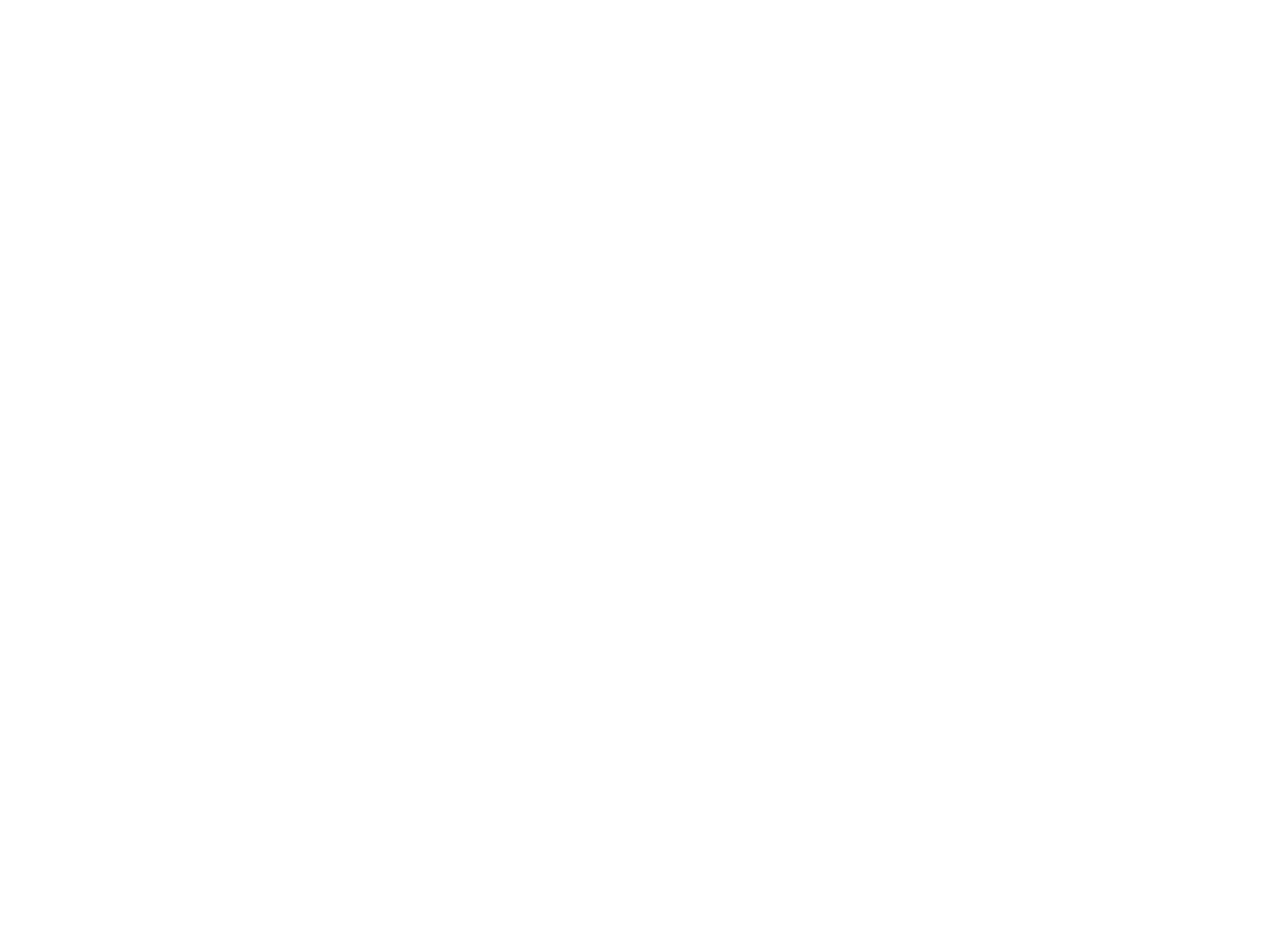
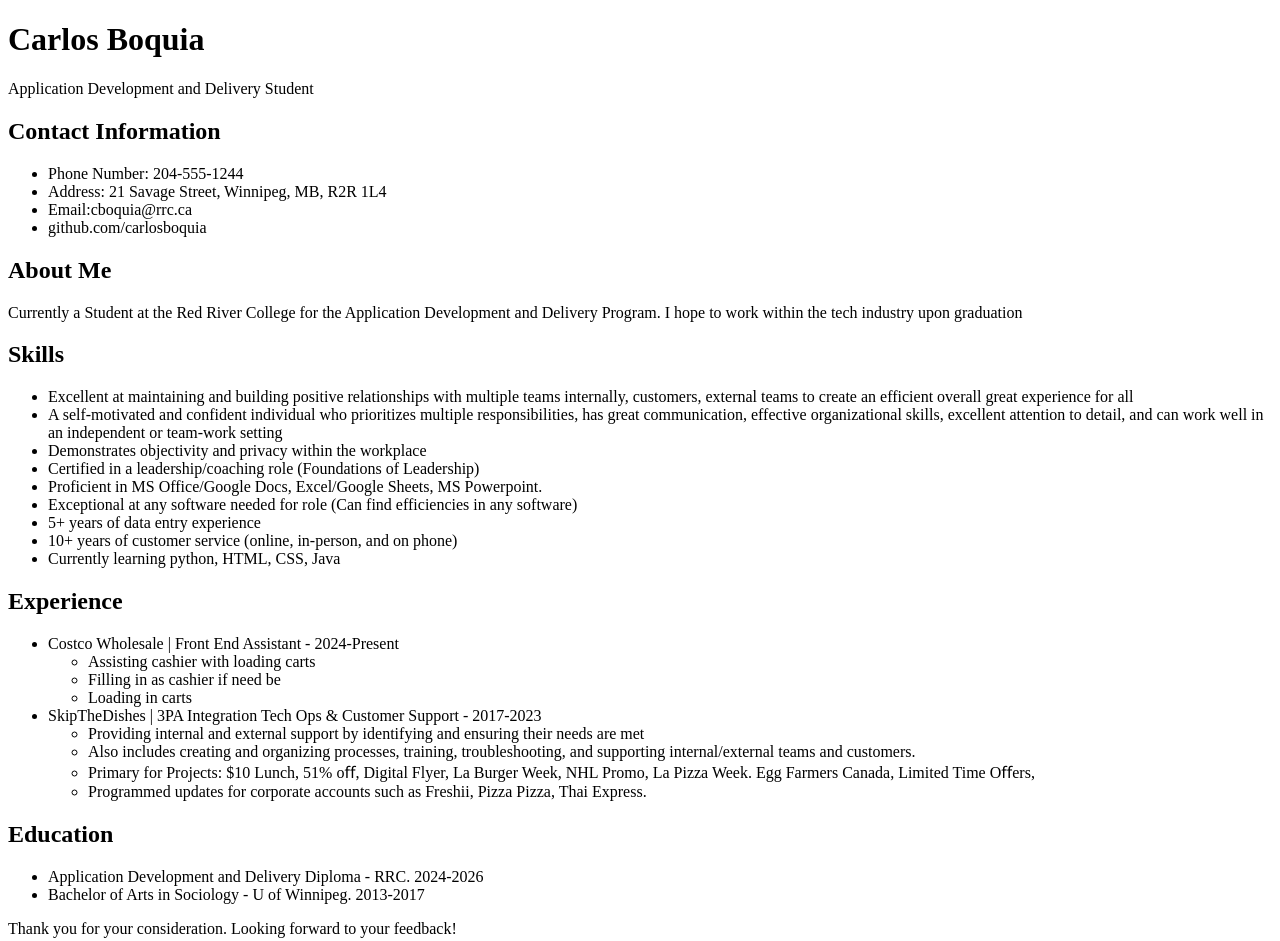
Before and after one commit to carlosboquia/front_end_assignment_02, a plain HTML site: page resume/index.html in a window 1280 px wide. Before the commit the page ends 800 px from the top, so only its background shows below. Drawn offline with Linux system fonts and the light colour scheme.

Commit message:
adding about me, skills, work experience, and education

```diff
--- a/resume/index.html
+++ b/resume/index.html
@@ -7,16 +7,130 @@
         </head>
         <body>
             <header></header>
-                <h1></h1>
-            <section></section>
-                <h2></h2>
-                    <h3></h3>
-            <section></section>
-                <h2></h2>
-            <section></section>
-                <h2></h2>
-            <section></section>
-                <h2></h2>
-            <footer></footer>
+                <h1>Carlos Boquia</h1>
+                <p>Application Development and Delivery Student</p>
+            <section>
+                <h2>Contact Information</h2>
+                <ul>
+                    <li>
+                        Phone Number: 204-555-1244
+                    </li>
+                    <li>
+                        Address: 21 Savage Street, Winnipeg, MB, R2R 1L4
+                    </li>
+                    <li>
+                        Email:cboquia@rrc.ca
+                    </li>
+                    <li>
+                        github.com/carlosboquia
+                    </li>
+                </ul>
+            </section>
+            <section>
+                <h2>
+                    About Me
+                </h2>
+                <p>
+                    Currently a Student at the Red River College for the
+                    Application Development and Delivery Program.
+                    I hope to work within the tech industry upon graduation
+                </p>
+            </section>
+            <section>
+                <h2>
+                    Skills
+                </h2>
+                <ul>
+                    <li>
+                        Excellent at maintaining and building positive relationships with
+                         multiple teams internally, customers, external teams to create an
+                          efficient overall great experience for all
+                    </li>
+                    <li>
+                        A self-motivated and confident individual who prioritizes multiple
+                        responsibilities, has great communication, effective organizational
+                        skills, excellent attention to detail, and can work well in an
+                        independent or team-work setting
+                    </li>
+                    <li>
+                        Demonstrates objectivity and privacy within the workplace
+                    </li>
+                    <li>
+                        Certified in a leadership/coaching role (Foundations of Leadership)
+                    </li>
+                    <li>
+                        Proficient in MS Office/Google Docs, Excel/Google Sheets, MS Powerpoint.
+
+                    </li>
+                    <li>
+                        Exceptional at any software needed for role (Can find efficiencies in any software)
+                    </li>
+                    <li>
+                        5+ years of data entry experience
+                    </li>
+                    <li>
+                        10+ years of customer service (online, in-person, and on phone)
+                    </li>
+                    <li>
+                        Currently learning python, HTML, CSS, Java
+                    </li>
+                </ul>
+
+            </section>
+            <section>
+                <h2>
+                    Experience
+                </h2>
+                <ul>
+                    <li>
+                        Costco Wholesale | Front End Assistant - 2024-Present
+                    </li>
+                    <ul>
+                        <li>
+                            Assisting cashier with loading carts
+                        </li>
+                        <li>
+                            Filling in as cashier if need be
+                        </li>
+                        <li>
+                            Loading in carts
+                        </li>
+                    </ul>
+                    <li>
+                        SkipTheDishes | 3PA Integration Tech Ops & Customer Support - 2017-2023
+                            <ul>
+                                <li>
+                                    Providing internal and external support by identifying and ensuring their needs are met
+                                </li>
+                                <li>
+                                    Also includes creating and organizing processes, training, troubleshooting, and supporting internal/external teams and customers.
+                                </li>
+                                <li>
+                                    Primary for Projects: $10 Lunch, 51% oﬀ, Digital Flyer, La Burger Week, NHL Promo, La Pizza Week. Egg Farmers Canada, Limited Time Oﬀers,
+                                </li>
+                                <li>
+                                    Programmed updates for corporate accounts such as Freshii, Pizza Pizza, Thai Express.
+                                </li>
+                            </ul>
+                </ul>
+            </section>
+            <section>
+                <h2>
+                    Education
+                </h2>
+                <ul>
+                    <li>
+                        Application Development and Delivery Diploma - RRC. 2024-2026
+                    </li>
+                    <li>
+                        Bachelor of Arts in Sociology - U of Winnipeg. 2013-2017
+                    </li>
+                </ul>
+            </section>
+            <footer>
+                <p>
+                    Thank you for your consideration. Looking forward to your feedback!
+                </p>
+            </footer>
         </body>
     </html>
```
